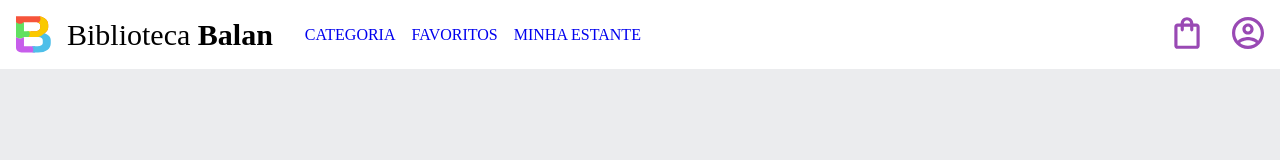
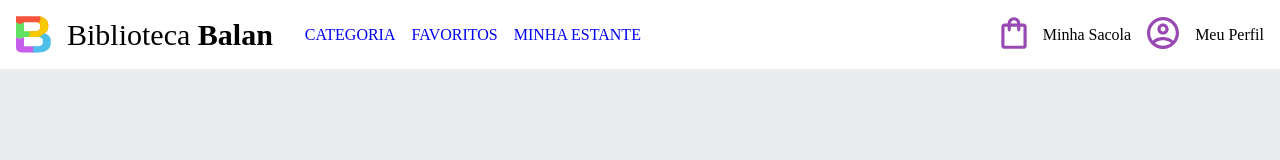
Before and after one commit to maryanabalalinda/responsividade_Mobilefirst, a plain HTML site: page index.html in a window 1280 px wide. Drawn offline with Linux system fonts and the light colour scheme.

Commit message:
projeto finalizado

```diff
--- a/styles/header.css
+++ b/styles/header.css
@@ -81,7 +81,14 @@
     text-transform: uppercase;
   }
 }
-Seus trabalhos
-Entregue
+@media screen and (min-width: 1024px) {
 
-GitHub - maryanabalalinda/responsividade_Mobilefirst: Projeto sobre responsividade e mobile first na turma de 2TDS colégio Balan
+  .container__menu-titulo{
+    display: block;
+  }
+
+  .container__menu-titulo:last-child{
+    padding-right: 1em;
+  }
+
+}
```
